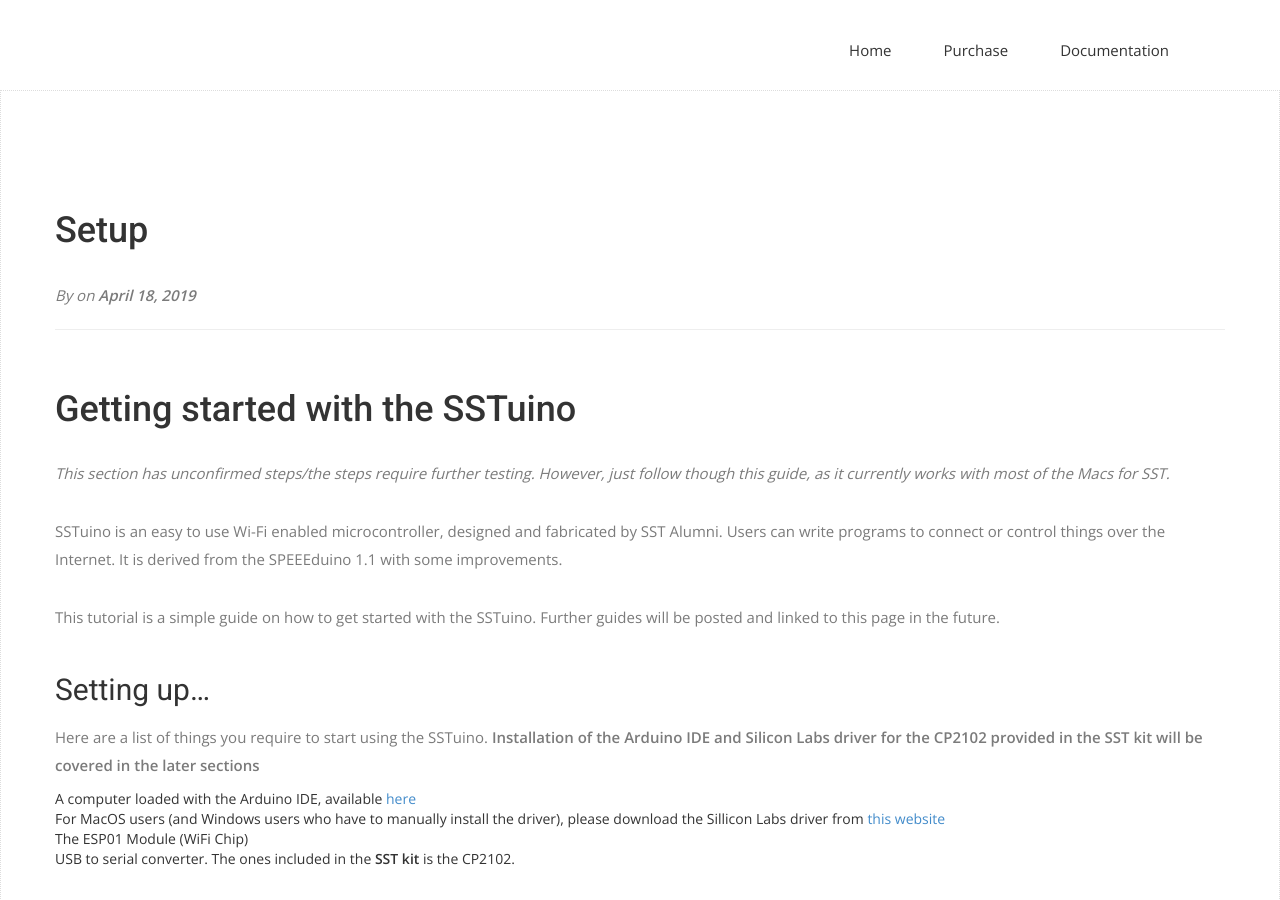
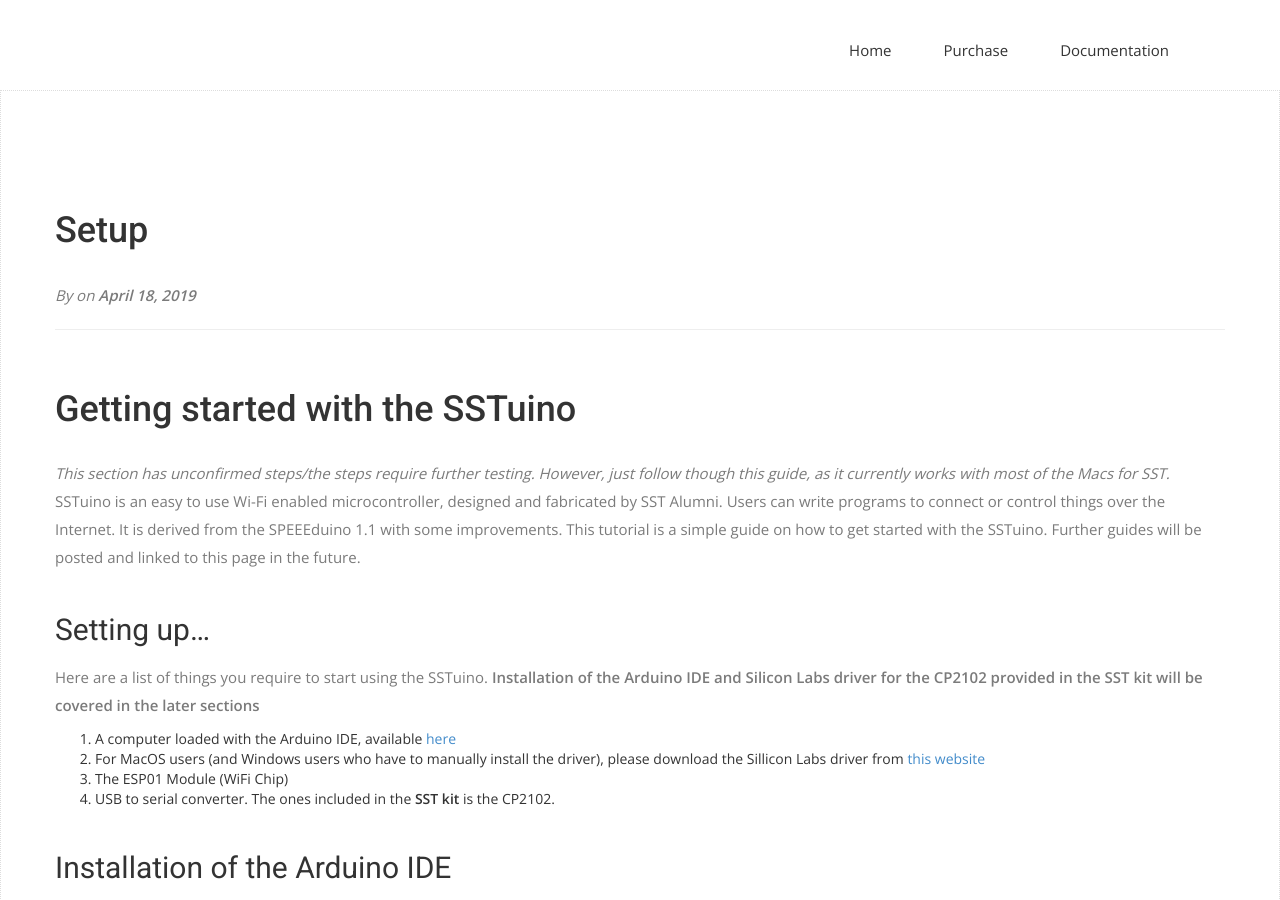
Before and after one commit to d3lta-v/SSTuino, a Jekyll site: the page built from docs/lessonplans/lesson1.md, in a window 1280 px wide and 900 px high. Built offline with Jekyll 4.4.1, drawn with Linux system fonts in a browser that asks for light colours; nearby versions of some CDN libraries; some web fonts are replaced; some of the changed lines change nothing that is shown.

Commit message:
Changed formatting of content

```diff
--- a/docs/lessonplans/lesson1.md
+++ b/docs/lessonplans/lesson1.md
@@ -7,29 +7,27 @@
 # Getting started with the SSTuino
 
 *This section has unconfirmed steps/the steps require further testing. However, just follow though this guide, as it currently works with most of the Macs for SST.*
-
 SSTuino is an easy to use Wi-Fi enabled microcontroller, designed and fabricated by SST Alumni. Users can write programs to connect or control things over the Internet. It is derived from the SPEEEduino 1.1 with some improvements.
-
 This tutorial is a simple guide on how to get started with the SSTuino. Further guides will be posted and linked to this page in the future.
 
 ## Setting up...
 
 Here are a list of things you require to start using the SSTuino. **Installation of the Arduino IDE and Silicon Labs driver for the CP2102 provided in the SST kit will be covered in the later sections**
-* A computer loaded with the Arduino IDE, available [here](http://https://www.arduino.cc/en/Main/Software)
-* For MacOS users (and Windows users who have to manually install the driver), please download the Sillicon Labs driver from [this website](https://www.silabs.com/products/development-tools/software/usb-to-uart-bridge-vcp-drivers)
-* The ESP01 Module (WiFi Chip)
-* USB to serial converter. The ones included in the **SST kit** is the CP2102.
+1. A computer loaded with the Arduino IDE, available [here](http://https://www.arduino.cc/en/Main/Software)
+2. For MacOS users (and Windows users who have to manually install the driver), please download the Sillicon Labs driver from [this website](https://www.silabs.com/products/development-tools/software/usb-to-uart-bridge-vcp-drivers)
+3. The ESP01 Module (WiFi Chip)
+4. USB to serial converter. The ones included in the **SST kit** is the CP2102.
 
 ## Installation of the Arduino IDE
 
 ![Arduino.cc Download Page](https://raw.githubusercontent.com/d3lta-v/SSTuino/master/Image%20Assets/Guide%20Image%20Assets/Arduino_Download.png)
 
-*  Go to the the downloads page [here](http://https://www.arduino.cc/en/Main/Software)
-*  Download the version of the application you require.
-   * For MacOS users download the Mac OS X version (10.7) and newer.
-   * For Windows users, there are quite a few options:
-      * For all devices, you can download either the installer or the zip file. I personally prefer the zip file (as it can be done as a non-admin install, and it is convinent.) However, it is your personal preference for the installation method.
-      * Alternatively, for Windows 8.1 and 10, you can go to the Microsoft Store and download it.
+- Go to the the downloads page [here](http://https://www.arduino.cc/en/Main/Software)
+-  Download the version of the application you require.
+   - For MacOS users download the Mac OS X version (10.7) and newer.
+   - For Windows users, there are quite a few options:
+      - For all devices, you can download either the installer or the zip file. I personally prefer the zip file (as it can be done as a non-admin install, and it is convinent.) However, it is your personal preference for the installation method.
+      - Alternatively, for Windows 8.1 and 10, you can go to the Microsoft Store and download it.
 
 ### Installation for MacOS
 After download of the zip file from the Arduino website, simply copy the .app file into your *Applications* folder.
```
